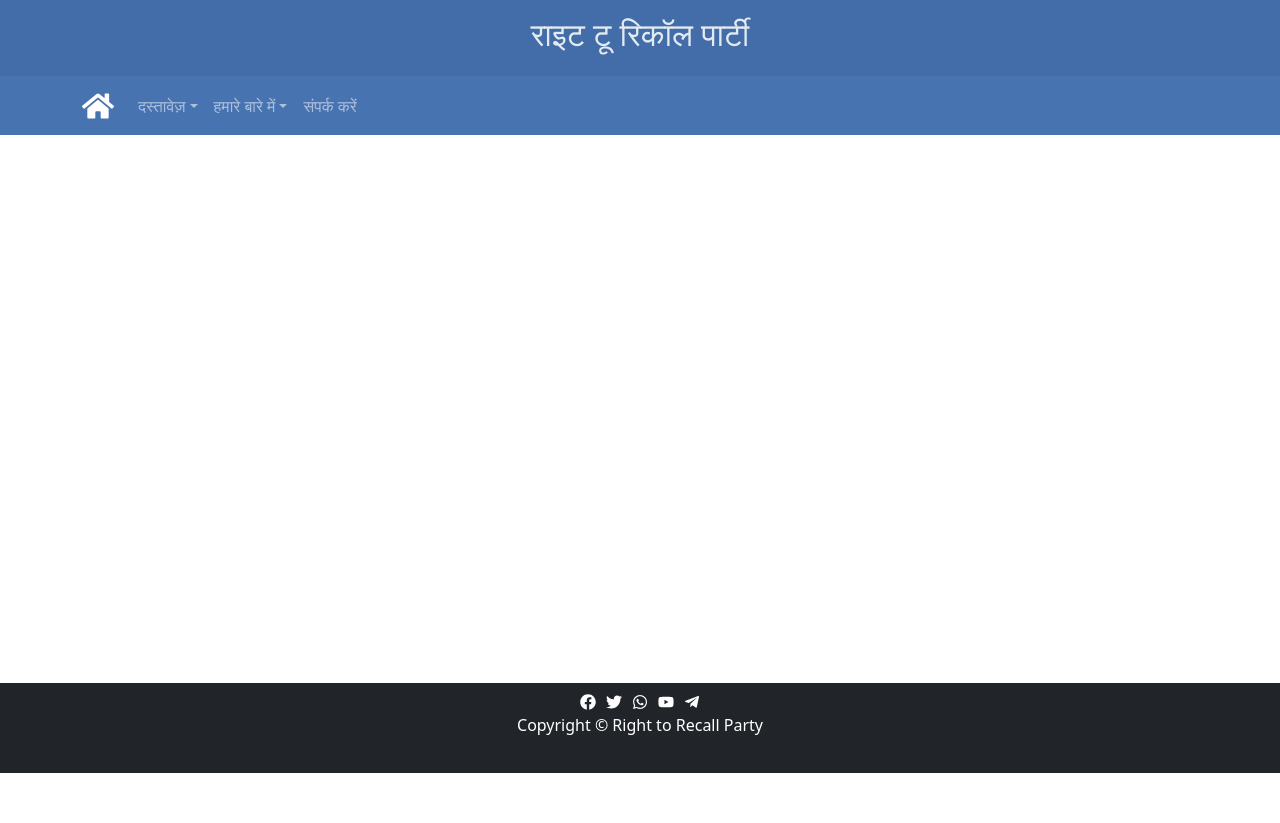
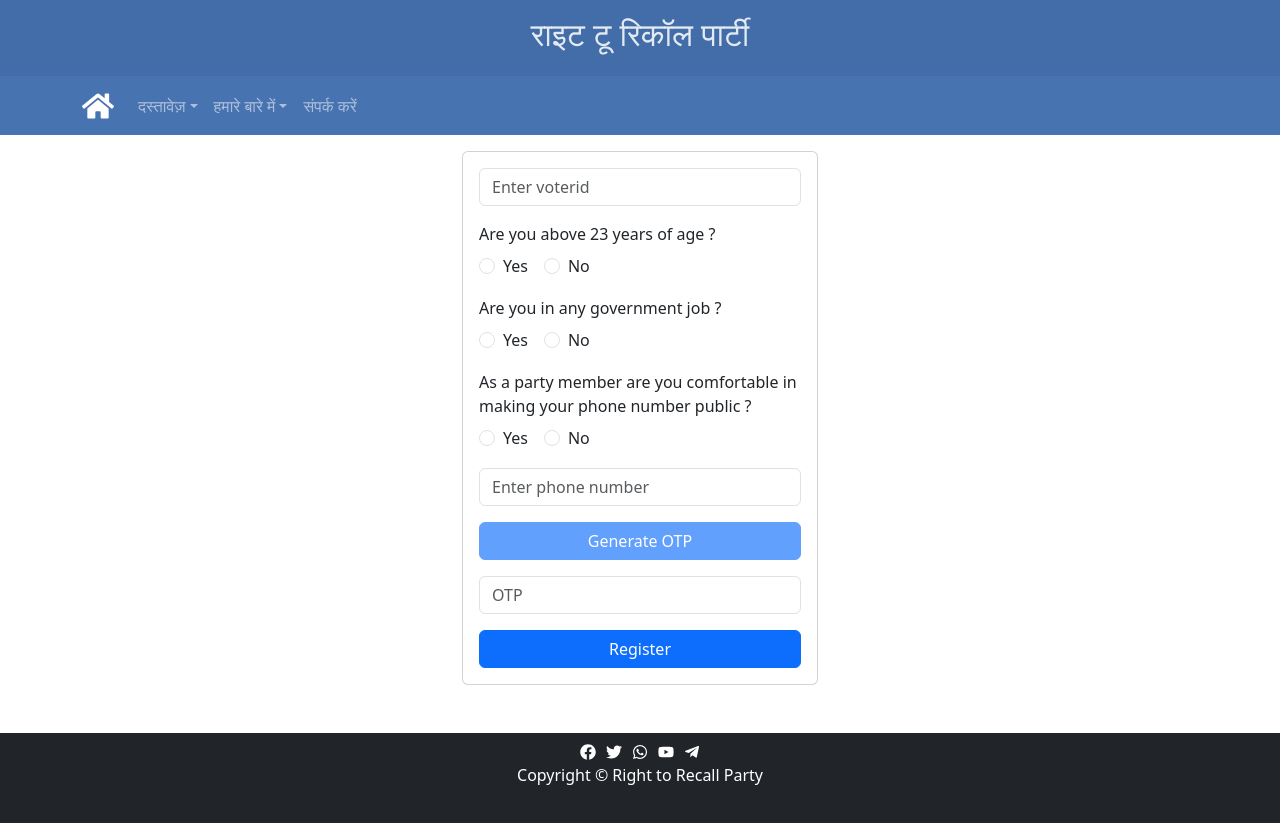
Before and after one commit to eminence007/rrp-web-portal, a React (Create React App) app: page /join in a window 1280 px wide. Before the commit the page ends 800 px from the top, so only its background shows below. Built offline with nearby package versions, Linux system fonts and the light colour scheme; no server answers.

Commit message:
Changes to be committed: 	modified:   src/App.js 	modified:   src/components/articles/Article.jsx 	modified:   src/components/layouts/TopNav.module.css 	renamed:    src/components/pages/Signup.jsx -> src/components/pages/JoiningForm.jsx 	modified:   src/components/ui/ProfileCard.jsx

```diff
--- a/src/App.js
+++ b/src/App.js
@@ -9,7 +9,7 @@
 import AboutParty from './components/pages/AboutParty'
 import AboutPresident from './components/pages/AboutPresident'
 import AboutMovement from './components/pages/AboutMovement'
-import Signup from './components/pages/Signup'
+import JoiningForm from './components/pages/JoiningForm'
 import ArticleEditor from './components/editor/ArticleEditor'
 import React from 'react'
 import Article from './components/articles/Article';
@@ -53,11 +53,11 @@
         <Route exact path="/editor">
             <ArticleEditor/>
         </Route>
-        <Route exact path="/signup">
-            <Signup/>
+        <Route exact path="/join">
+            <JoiningForm/>
         </Route>
         <Route exact path="/login">
-            <VoterInfoForm/>
+            <LoginCard/>
         </Route>
         <Route exact path="/articles/:articleuri">
             <Article/>
--- a/src/components/articles/Article.jsx
+++ b/src/components/articles/Article.jsx
@@ -4,12 +4,13 @@
 import { useFetch } from "use-http";
 import FadeLoader from "react-spinners/FadeLoader";
 import { useParams } from "react-router-dom";
+import {apiBaseUrl} from "../../configs/envconst.config"
 
 
 const Article = () => {
   const {articleuri} = useParams()
   const [content, setContent] = useState("");
-  const { get, loading, error } = useFetch('https://rrp-web-api.herokuapp.com/article/content')
+  const { get, loading, error } = useFetch(apiBaseUrl+'/article/content')
   const loaderStyle = {
     display: "block",
     margin: "25vh auto",
--- a/src/components/layouts/TopNav.module.css
+++ b/src/components/layouts/TopNav.module.css
@@ -1,6 +1,7 @@
 
 .navigation-section{
   background-color: #4873B1;
+  border: 0;
 }
 
 .home-icon{
--- a/src/components/pages/Signup.jsx
+++ b/src/components/pages/JoiningForm.jsx
@@ -1,10 +1,10 @@
 import React from 'react'
 import SignupCard from '../auth/SignupCard'
 
-const Signup = () => {
+const JoiningForm = () => {
   return (
     <SignupCard/>
   )
 }
 
-export default Signup
+export default JoiningForm
--- a/src/components/ui/ProfileCard.jsx
+++ b/src/components/ui/ProfileCard.jsx
@@ -1,5 +1,5 @@
 import React, { useState } from "react";
-import { Container, Card, Nav, Button, Row, Col } from "react-bootstrap";
+import { Container, Card, Nav, Row, Col } from "react-bootstrap";
 import { FaBell } from "react-icons/fa";
 import { GiClick } from "react-icons/gi";
 import { HiUserGroup } from "react-icons/hi";
```
